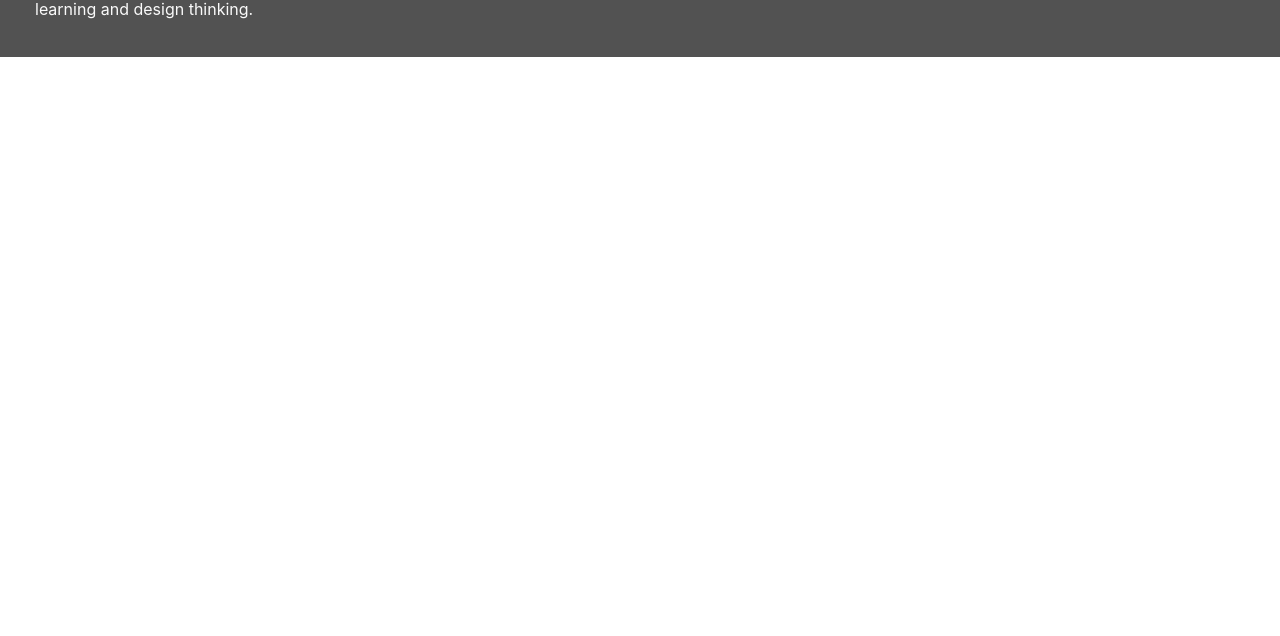
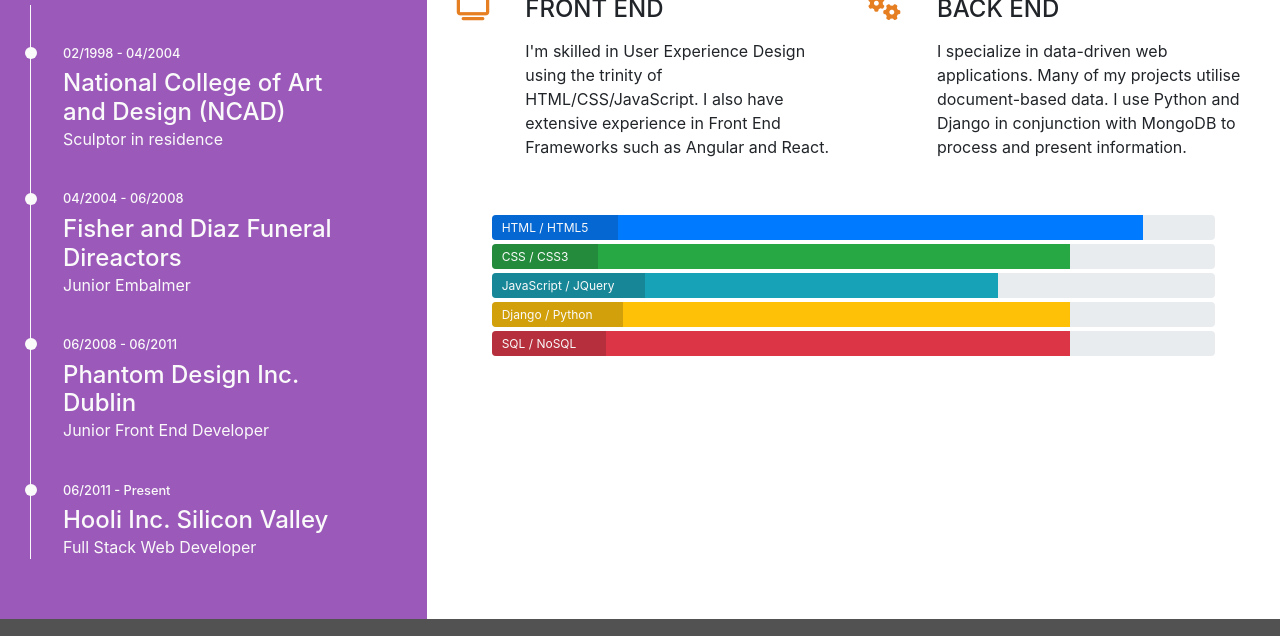
Before and after one commit to aidant842/UCD-R-sum-, a plain HTML site: page resume.html in a window 1280 px wide. Shown: the part 472-1108 px from the top of the page. Before the commit the page ends 800 px from the top, so only its background shows below. Drawn offline with nearby package versions, Linux system fonts and the light colour scheme.

Commit message:
Finished resume.hmtl with styling and date timline

```diff
--- a/assets/css/style.css
+++ b/assets/css/style.css
@@ -28,6 +28,10 @@
 
 .bg-color-personal-info{
     background-color: #f4f4f4;
+}
+
+.bg-color-work-history{
+    background-color: #9b59b9
 }
 
 /*------------------------------------------------------Special margins/paddings/text */
@@ -63,6 +67,7 @@ h4 {
     float: none;
 }
 
+.history-heading,
 .section-heading{
     font-family: "Exo", sans-serif;
     font-weight: 300;
@@ -261,3 +266,73 @@ footer{
     position: relative;
     width: 60%;
 }
+
+/*------------------------------------------------------Skills */
+
+.progress{
+    position: relative;
+    height: 25px;
+    margin-bottom: 4px;
+}
+
+.progress-type{
+    position: absolute;
+    left: 0;
+    font-weight: 400;
+    padding: 4px 30px 4px 10px;
+    color: #fafafa;
+    background-color: rgba(25, 25, 25, 0.2);
+}
+
+.progress-section{
+    margin: 40px 20px;
+}
+
+/*------------------------------------------------------Work History */
+
+.history-heading{
+    color: #fafafa;
+    margin-bottom: 50px;
+}
+
+.timeline-item{
+    padding: 4em 2em 0em 2em;
+    position: relative;
+    color: #fafafa;
+    border-left: 1px solid;
+}
+
+.timeline-item p{
+    padding: 0;
+    margin: 0;
+}
+
+.timeline-item::before{
+    /* attr short for attribute */
+    content: attr(data-dates);
+    position: absolute;
+    left: 2.5mem;
+    top: 3em;
+    display: block;
+    font-family: "Exo" sans-serif;
+    font-weight: 500;
+    font-size: 0.8em;
+    padding: 0;
+    margin: 0;
+}
+
+.timeline-item::after{
+    width: 12px;
+    height: 12px;
+    display: block;
+    top: 2.6em;
+    position: absolute;
+    left: -6px;
+    border-radius: 12px; /* to make circle, either put radius to the same as the width and height or assign to 50% */
+    content: '';    /* no content, empty coloured circle */
+    background-color: #fafafa;
+}
+
+.history-items{
+    margin-bottom: 30px;
+}
--- a/resume.html
+++ b/resume.html
@@ -9,7 +9,7 @@
 		integrity="sha384-Vkoo8x4CGsO3+Hhxv8T/Q5PaXtkKtu6ug5TOeNV6gBiFeWPGFN9MuhOf23Q9Ifjh" crossorigin="anonymous">
 	<script src="https://kit.fontawesome.com/3c2820491c.js" crossorigin="anonymous"></script>
 	<link rel="stylesheet" href="//cdnjs.cloudflare.com/ajax/libs/hover.css/2.3.1/css/hover-min.css">
-	<link rel="stylesheet" href="assets/css/style.css" type="text/css" />
+	<link rel="stylesheet" href="assets/css/style.css" type="text/css">
 	<title>Rosie</title>
 </head>
 
@@ -35,12 +35,12 @@
 						<ul id="nav" class="list-inline menucontainer">
 
 							<li class="col-6 col-sm-3 ui-menu-color-home list-inline-item menuitem">
-								<a href="#"
+								<a href="index.html"
 									class="hvr-sweep-to-bottom"><i class="fa fa-home" aria-hidden="true"></i><span>Home</span></a>
 							</li>
 
 							<li class="col-6 col-sm-3 ui-menu-color-resume list-inline-item menuitem">
-								<a href="#"
+								<a href="resume.html"
 									class="hvr-sweep-to-bottom"><i class="fa fa-graduation-cap" aria-hidden="true"></i><span>Résumé</span></a>
 							</li>
 
@@ -62,7 +62,135 @@
 
 	</header>
 
-	<section>
+	<section class="container-fluid">
+
+		<div class="row">
+			<div class="col-md-4 bg-color-work-history section-column">
+				<div class="row">
+					<div class="col-12">
+						<h3 class="history-heading uppercase">
+							Work History
+						</h3>
+					</div>
+				</div>
+
+				<div class="history-items">
+					<div class="timeline-item" data-dates="02/1998 - 04/2004">
+						<h4>National College of Art and Design (NCAD)</h4>
+						<p>Sculptor in residence</p>
+					</div>
+
+					<div class="timeline-item" data-dates="04/2004 - 06/2008">
+						<h4>Fisher and Diaz Funeral Direactors</h4>
+						<p>Junior Embalmer</p>
+					</div>
+
+					<div class="timeline-item" data-dates="06/2008 - 06/2011">
+						<h4>Phantom Design Inc. Dublin</h4>
+						<p>Junior Front End Developer</p>
+					</div>
+
+					<div class="timeline-item" data-dates="06/2011 - Present">
+						<h4>Hooli Inc. Silicon Valley</h4>
+						<p>Full Stack Web Developer</p>
+					</div>
+				</div>
+			</div>
+
+
+			<div class="col-md-8 bg-color-three-reasons section-column">
+				<div class="row">
+					<div class="col">
+						<h3 class="section-heading uppercase">My Skills</h3>
+
+					</div>
+				</div>
+
+				<div class="row">
+					<div class="col-10 offset-1 offset-sm-0 col-sm-4 col-md-6">
+						<div class="row">
+							<div class="col-2">
+								<i class="three-reasons-icon fa fa-tv" aria-hidden="true"></i>
+							</div>
+							<div class="col-10">
+								<h4 class="three-reasons-heading uppercase">Front End</h4>
+								<p>
+									I'm skilled in User Experience Design using the trinity of HTML/CSS/JavaScript.
+									I also have extensive experience in Front End Frameworks such as Angular and React.
+								</p>
+							</div>
+						</div>
+					</div>
+
+					<div class="col-10 offset-1 offset-sm-0 col-sm-4 col-md-6">
+						<div class="row">
+							<div class="col-2">
+								<i class="three-reasons-icon fa fa-gears" aria-hidden="true"></i>
+							</div>
+							<div class="col-10">
+								<h4 class="three-reasons-heading uppercase">Back End</h4>
+								<p>
+									I specialize in data-driven web applications. Many of my projects utilise
+									document-based data.
+									I use Python and Django in conjunction with MongoDB to process and present
+									information.
+								</p>
+							</div>
+						</div>
+					</div>
+
+
+
+				</div>
+
+				<div class="row progress-section">
+					<div class="col">
+						<div class="progress">
+							<div class="progress-bar" role="progressbar" aria-valuenow="90" aria-valuemin="0"
+								aria-valuemax="100" style="width: 90%;">
+								<span class="sr-only">90% complete</span>
+							</div>
+							<span class="progress-type">HTML / HTML5</span>
+						</div>
+
+						<div class="progress">
+							<div class="progress-bar bg-success" role="progressbar" aria-valuenow="80" aria-valuemin="0"
+								aria-valuemax="100" style="width: 80%;">
+								<span class="sr-only">80% complete</span>
+							</div>
+							<span class="progress-type">CSS / CSS3</span>
+						</div>
+
+						<div class="progress">
+							<div class="progress-bar bg-info" role="progressbar" aria-valuenow="70" aria-valuemin="0"
+								aria-valuemax="100" style="width: 70%;">
+								<span class="sr-only">70% complete</span>
+							</div>
+							<span class="progress-type">JavaScript / JQuery</span>
+						</div>
+
+						<div class="progress">
+							<div class="progress-bar bg-warning" role="progressbar" aria-valuenow="80" aria-valuemin="0"
+								aria-valuemax="100" style="width: 80%;">
+								<span class="sr-only">80% complete</span>
+							</div>
+							<span class="progress-type">Django / Python</span>
+						</div>
+
+						<div class="progress">
+							<div class="progress-bar bg-danger" role="progressbar" aria-valuenow="80" aria-valuemin="0"
+								aria-valuemax="100" style="width: 80%;">
+								<span class="sr-only">80% complete</span>
+							</div>
+							<span class="progress-type">SQL / NoSQL</span>
+						</div>
+
+
+					</div>
+				</div>
+
+			</div>
+		</div>
 
 	</section>
 
@@ -98,35 +226,35 @@
 						</a>
 					</li>
 
-                    <li class="list-inline-item">
+					<li class="list-inline-item">
 						<a target="_blank" href="#">
 							<i class="fab fa-twitter" aria-hidden="true"></i>
 							<span class="sr-only">twitter</span>
 						</a>
 					</li>
 
-                    <li class="list-inline-item">
+					<li class="list-inline-item">
 						<a target="_blank" href="#">
 							<i class="fab fa-linkedin-in" aria-hidden="true"></i>
 							<span class="sr-only">LinkedIn</span>
 						</a>
 					</li>
 
-                    <li class="list-inline-item">
+					<li class="list-inline-item">
 						<a target="_blank" href="#">
 							<i class="fab fa-pinterest" aria-hidden="true"></i>
 							<span class="sr-only">Pinterest-p</span>
 						</a>
 					</li>
 
-                    <li class="list-inline-item">
+					<li class="list-inline-item">
 						<a target="_blank" href="#">
 							<i class="fab fa-instagram" aria-hidden="true"></i>
 							<span class="sr-only">Instagram</span>
 						</a>
 					</li>
 
-                    <li class="list-inline-item">
+					<li class="list-inline-item">
 						<a target="_blank" href="#">
 							<i class="fab fa-youtube" aria-hidden="true"></i>
 							<span class="sr-only">YouTube</span>
```
Also changed, not shown: index.html (+2 -2 lines).
